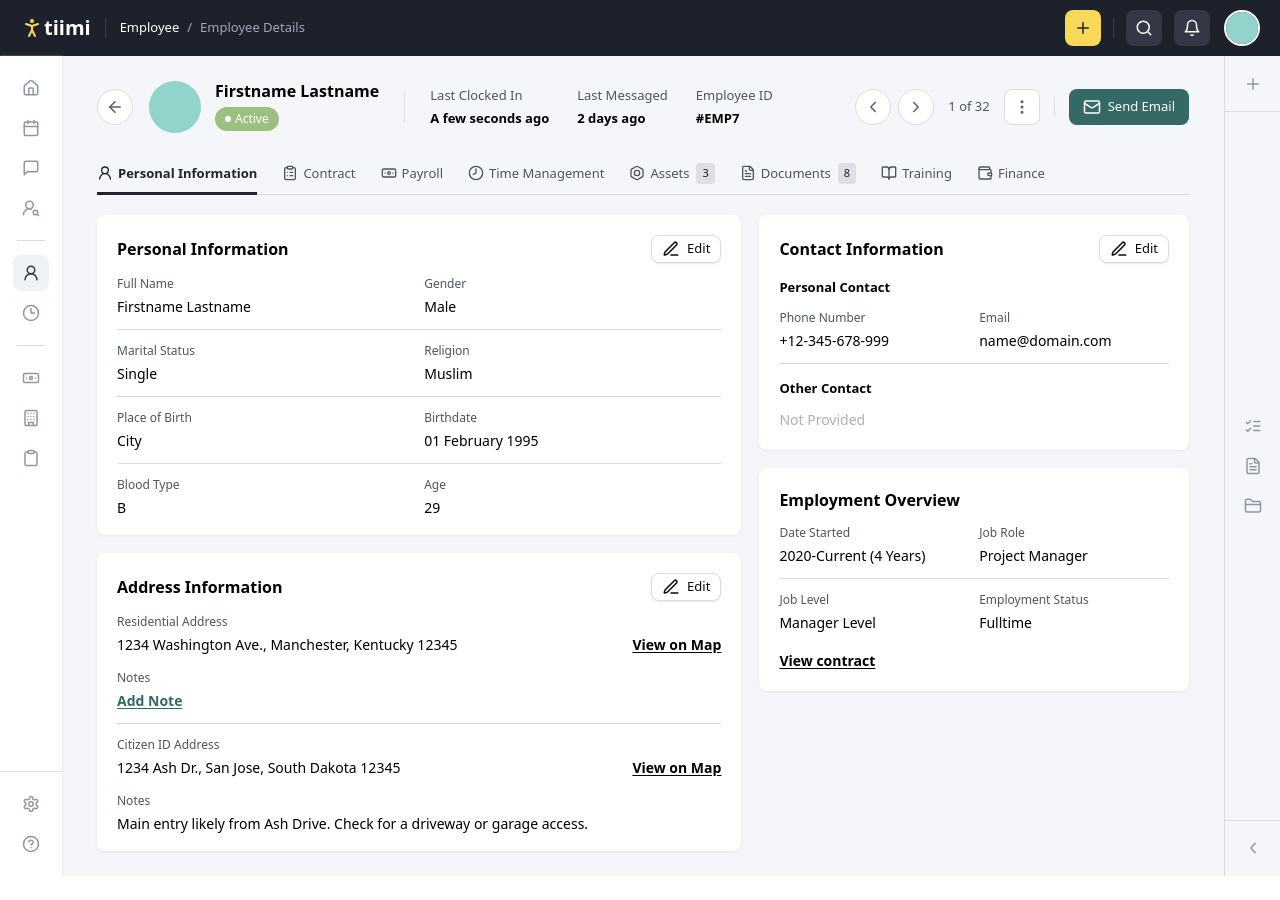
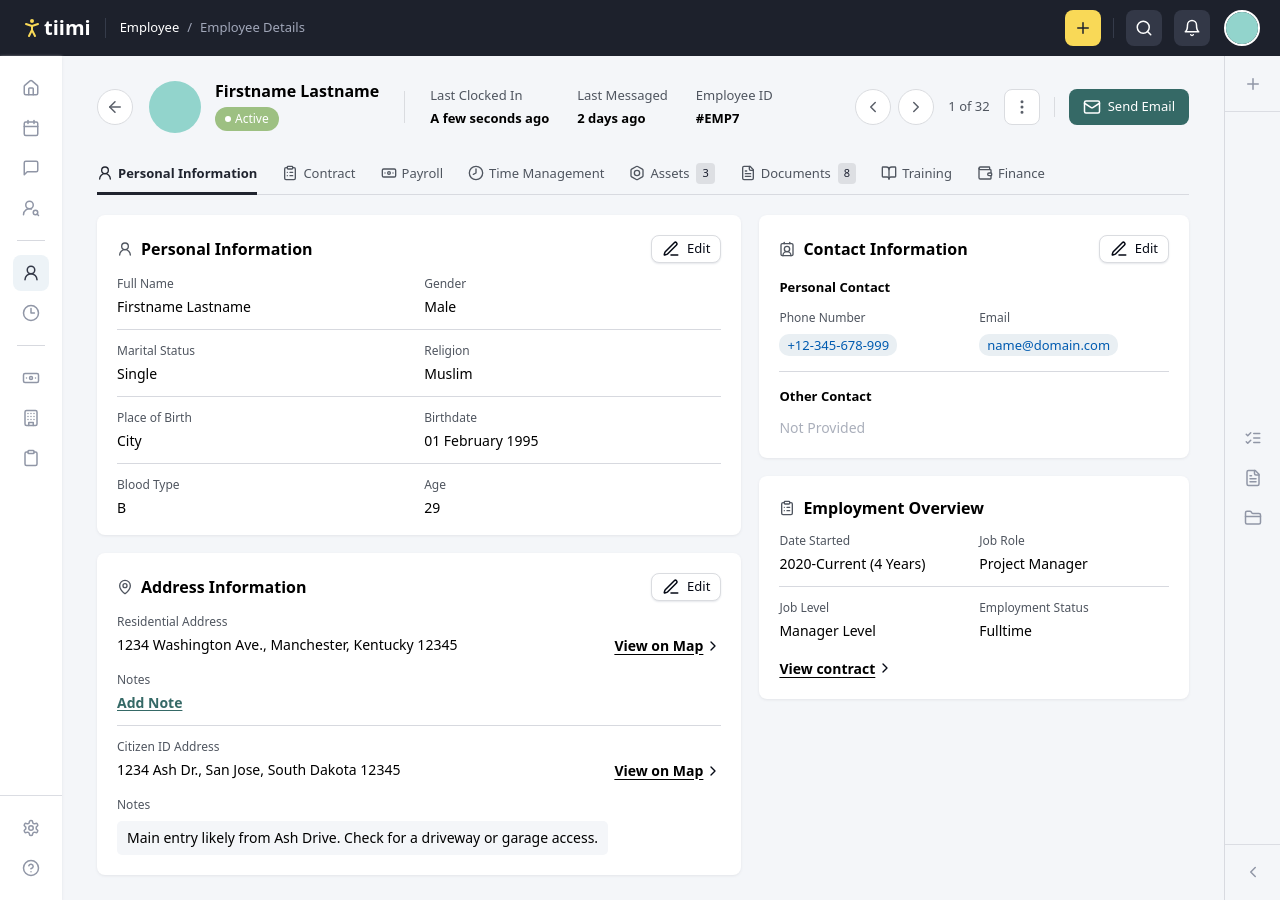
Before and after one commit to hastebrot/2024-job-platform, a React (Vite) app in the folder sources/platform-app/: page /#/ in a window 1280 px wide. Before the commit the page ends 876 px from the top, so only its background shows below. Built offline with nearby package versions, Linux system fonts and the light colour scheme.

Commit message:
feat: Employee details icons.

```diff
--- a/sources/platform-app/src/pages/IndexPage.tsx
+++ b/sources/platform-app/src/pages/IndexPage.tsx
@@ -95,7 +95,12 @@ export const IndexPage = () => {
           <div className="flex flex-col gap-[18px]">
             <Card>
               <header className="flex items-center justify-between">
-                <span className="font-semibold text-[16px] text-nowrap">Personal Information</span>
+                <div className="flex items-center gap-[8px]">
+                  <icons.UserRound size={16} className="text-[#4F555F]" />
+                  <span className="font-semibold text-[16px] text-nowrap">
+                    Personal Information
+                  </span>
+                </div>
                 <div className="shrink-0 flex items-center justify-center h-[28px] px-[10px] gap-[7px] rounded-[8px] border border-[#DADCE0] bg-[#FFFFFF] shadow-xs shadow-gray-200">
                   <icons.Edit3 className="text-[#050915]" size={18} />
                   <span className="text-[#050915] text-nowrap text-[13px]">Edit</span>
@@ -131,7 +136,10 @@ export const IndexPage = () => {
             </Card>
             <Card>
               <header className="flex items-center justify-between">
+                <div className="flex items-center gap-[8px]">
+                  <icons.MapPin size={16} className="text-[#4F555F]" />
                   <span className="font-semibold text-[16px] text-nowrap">Address Information</span>
+                </div>
                 <div className="shrink-0 flex items-center justify-center h-[28px] px-[10px] gap-[7px] rounded-[8px] border border-[#DADCE0] bg-[#FFFFFF] shadow-xs shadow-gray-200">
                   <icons.Edit3 className="text-[#050915]" size={18} />
                   <span className="text-[#050915] text-nowrap text-[13px]">Edit</span>
@@ -141,7 +149,10 @@ export const IndexPage = () => {
                 <span className="text-[#4F555F] text-[12px]">Residential Address</span>
                 <span>1234 Washington Ave., Manchester, Kentucky 12345</span>
                 <span className="text-[#4F555F] text-[12px]"></span>
-                <span className="underline underline-offset-2 font-semibold">View on Map</span>
+                <span className="underline underline-offset-[3px] font-semibold flex items-center gap-[2px]">
+                  View on Map
+                  <icons.ChevronRight className="text-[#050915]" size={16} />
+                </span>
               </div>
               <div className="text-[14px] leading-none gap-[10px] py-[15px] pt-[5px] grid grid-rows-[auto_auto] grid-cols-[1fr_auto] grid-flow-col">
                 <span className="text-[#4F555F] text-[12px]">Notes</span>
@@ -156,13 +167,18 @@ export const IndexPage = () => {
                 <span className="text-[#4F555F] text-[12px]">Citizen ID Address</span>
                 <span>1234 Ash Dr., San Jose, South Dakota 12345</span>
                 <span className="text-[#4F555F] text-[12px]"></span>
-                <span className="underline underline-offset-2 font-semibold">View on Map</span>
+                <span className="underline underline-offset-[3px] font-semibold flex items-center gap-[2px]">
+                  View on Map
+                  <icons.ChevronRight className="text-[#050915]" size={16} />
+                </span>
               </div>
               <div className="text-[14px] leading-none gap-[10px] py-[15px] pt-[5px] pb-0 grid grid-rows-[auto_auto] grid-cols-[1fr_auto] grid-flow-col">
                 <span className="text-[#4F555F] text-[12px]">Notes</span>
+                <div className="justify-self-start bg-[#F4F6F9] rounded-[5px] py-[10px] px-[10px]">
                   <span>
                     Main entry likely from Ash Drive. Check for a driveway or garage access.
                   </span>
+                </div>
                 <span className="text-[#4F555F] text-[12px]"></span>
                 <span></span>
               </div>
@@ -171,7 +187,10 @@ export const IndexPage = () => {
           <div className="flex flex-col gap-[18px]">
             <Card>
               <header className="flex items-center justify-between">
+                <div className="flex items-center gap-[8px]">
+                  <icons.ContactRound size={16} className="text-[#4F555F]" />
                   <span className="font-semibold text-[16px] text-nowrap">Contact Information</span>
+                </div>
                 <div className="shrink-0 flex items-center justify-center h-[28px] px-[10px] gap-[7px] rounded-[8px] border border-[#DADCE0] bg-[#FFFFFF] shadow-xs shadow-gray-200">
                   <icons.Edit3 className="text-[#050915]" size={18} />
                   <span className="text-[#050915] text-nowrap text-[13px]">Edit</span>
@@ -180,9 +199,13 @@ export const IndexPage = () => {
               <div className="text-[13px] font-semibold pt-[15px]">Personal Contact</div>
               <div className="text-[14px] leading-none gap-[10px] py-[15px] grid grid-rows-[auto_auto] grid-cols-[1fr_1fr] grid-flow-col">
                 <span className="text-[#4F555F] text-[12px]">Phone Number</span>
-                <span>+12-345-678-999</span>
+                <div className="justify-self-start bg-[#E9EFF3] text-[#005BB0] py-[4px] px-[8px] rounded-[10px]">
+                  <span className="text-[13px]">+12-345-678-999</span>
+                </div>
                 <span className="text-[#4F555F] text-[12px]">Email</span>
-                <span>name@domain.com</span>
+                <div className="justify-self-start bg-[#E9EFF3] text-[#005BB0] py-[4px] px-[8px] rounded-[10px]">
+                  <span className="text-[13px]">name@domain.com</span>
+                </div>
               </div>
               <div className="w-full h-[1px] bg-[#D7D9DF]"></div>
               <div className="text-[13px] font-semibold pt-[15px]">Other Contact</div>
@@ -190,7 +213,10 @@ export const IndexPage = () => {
             </Card>
             <Card>
               <header className="flex items-center justify-between">
+                <div className="flex items-center gap-[8px]">
+                  <icons.ClipboardList size={16} className="text-[#4F555F]" />
                   <span className="font-semibold text-[16px] text-nowrap">Employment Overview</span>
+                </div>
               </header>
               <div className="text-[14px] leading-none gap-[10px] py-[15px] grid grid-rows-[auto_auto] grid-cols-[1fr_1fr] grid-flow-col">
                 <span className="text-[#4F555F] text-[12px]">Date Started</span>
@@ -205,8 +231,9 @@ export const IndexPage = () => {
                 <span className="text-[#4F555F] text-[12px]">Employment Status</span>
                 <span>Fulltime</span>
               </div>
-              <div className="text-[14px] py-[20px] pb-0 underline underline-offset-2 font-semibold">
+              <div className="text-[14px] py-[20px] pb-0 underline underline-offset-[3px] font-semibold flex items-center gap-[2px]">
                 View contract
+                <icons.ChevronRight className="text-[#050915]" size={16} />
               </div>
             </Card>
           </div>
```
Lines whose indentation alone changed are shown as unchanged.
